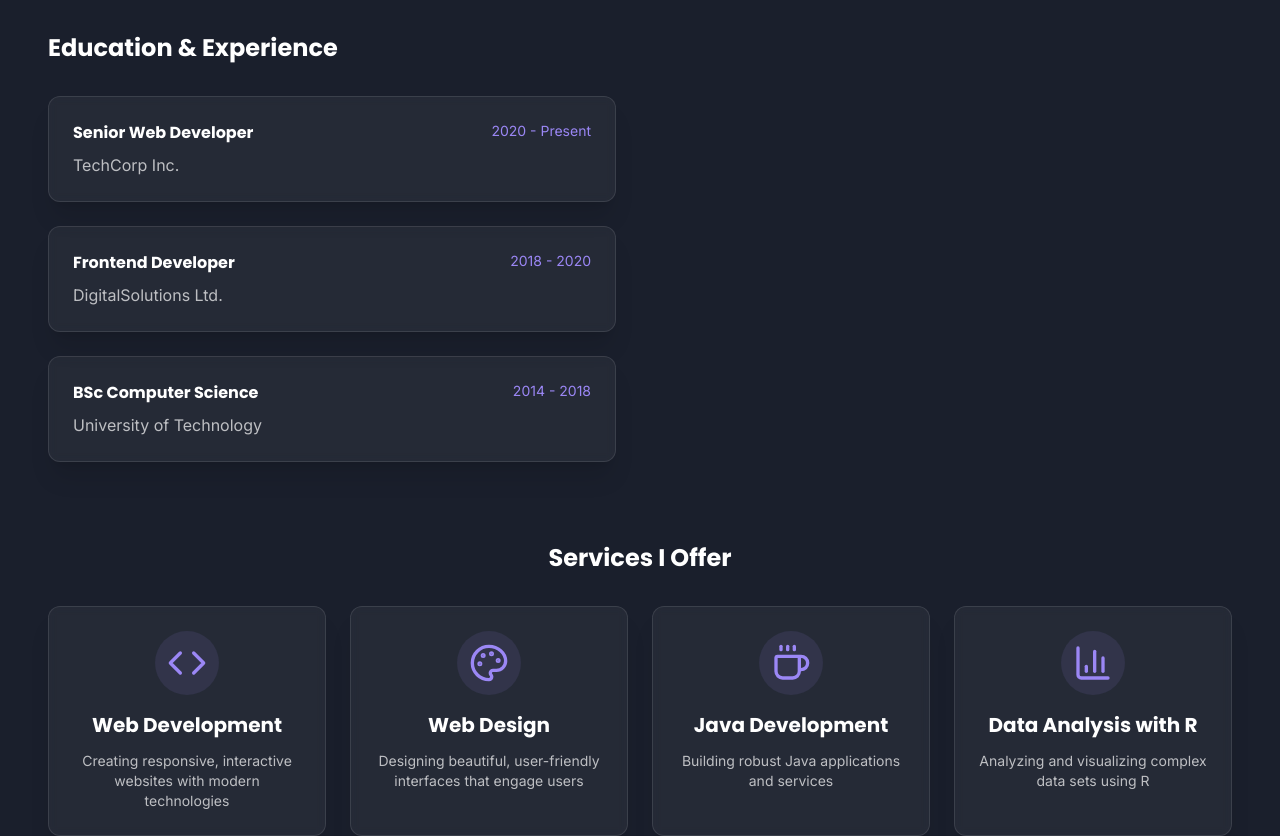
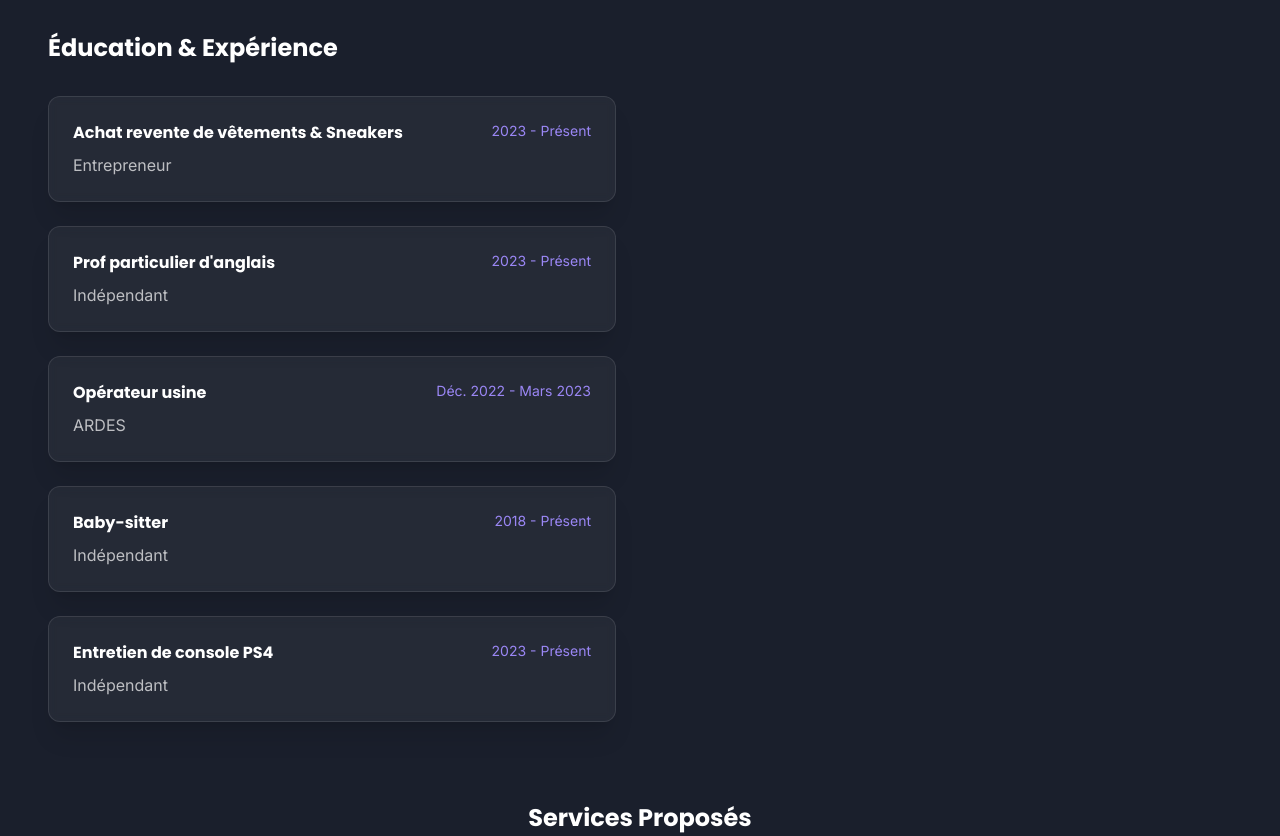
Before and after one commit to tueurll/style-folio-web-craft, a React (Vite) app: page / in a window 1280 px wide. Shown: the part 1820-2656 px from the top of the page. Built offline with nearby package versions, Linux system fonts and the light colour scheme.

Commit message:
Update education and experience
Replaced the existing education and experience section with the user's provided information in French.

```diff
--- a/src/components/Skills.tsx
+++ b/src/components/Skills.tsx
@@ -1,27 +1,27 @@
 
-import React, { useEffect, useRef, useState } from "react";
-import { Code, Palette, FileCode, BarChart3, Coffee } from "lucide-react";
+import React from "react";
+import { Code, Palette, Coffee, BarChart3 } from "lucide-react";
 
 const services = [
   {
     icon: <Code className="w-10 h-10 text-purple" />,
-    title: "Web Development",
-    description: "Creating responsive, interactive websites with modern technologies"
+    title: "Développement Web",
+    description: "Création de sites web responsifs et interactifs avec des technologies modernes"
   },
   {
     icon: <Palette className="w-10 h-10 text-purple" />,
-    title: "Web Design",
-    description: "Designing beautiful, user-friendly interfaces that engage users"
+    title: "Design Web",
+    description: "Conception d'interfaces belles et conviviales qui engagent les utilisateurs"
   },
   {
     icon: <Coffee className="w-10 h-10 text-purple" />,
-    title: "Java Development",
-    description: "Building robust Java applications and services"
+    title: "Développement Java",
+    description: "Construction d'applications et de services Java robustes"
   },
   {
     icon: <BarChart3 className="w-10 h-10 text-purple" />,
-    title: "Data Analysis with R",
-    description: "Analyzing and visualizing complex data sets using R"
+    title: "Analyse de données avec R",
+    description: "Analyse et visualisation d'ensembles de données complexes avec R"
   }
 ];
 
@@ -32,45 +32,61 @@ const Skills = () => {
 
       <div className="container mx-auto px-6 md:px-12">
         <div className="text-center mb-16">
-          <h2 className="section-title">My Skills & Services</h2>
+          <h2 className="section-title">Mes Compétences & Services</h2>
           <p className="text-white/70 max-w-2xl mx-auto">
-            I offer a range of services to help you achieve your digital goals. Here's what I can do for you.
+            Je propose une gamme de services pour vous aider à atteindre vos objectifs numériques. Voici ce que je peux faire pour vous.
           </p>
         </div>
 
         <div className="grid grid-cols-1 md:grid-cols-2 gap-12 mb-20">
           <div>
-            <h3 className="text-2xl font-bold mb-8">Education & Experience</h3>
+            <h3 className="text-2xl font-bold mb-8">Éducation & Expérience</h3>
             <div className="space-y-6">
               <div className="glass-card p-6">
                 <div className="flex justify-between mb-2">
-                  <h4 className="font-bold">Senior Web Developer</h4>
-                  <span className="text-purple text-sm">2020 - Present</span>
+                  <h4 className="font-bold">Achat revente de vêtements & Sneakers</h4>
+                  <span className="text-purple text-sm">2023 - Présent</span>
                 </div>
-                <p className="text-white/70">TechCorp Inc.</p>
+                <p className="text-white/70">Entrepreneur</p>
               </div>
 
               <div className="glass-card p-6">
                 <div className="flex justify-between mb-2">
-                  <h4 className="font-bold">Frontend Developer</h4>
-                  <span className="text-purple text-sm">2018 - 2020</span>
+                  <h4 className="font-bold">Prof particulier d'anglais</h4>
+                  <span className="text-purple text-sm">2023 - Présent</span>
                 </div>
-                <p className="text-white/70">DigitalSolutions Ltd.</p>
+                <p className="text-white/70">Indépendant</p>
               </div>
 
               <div className="glass-card p-6">
                 <div className="flex justify-between mb-2">
-                  <h4 className="font-bold">BSc Computer Science</h4>
-                  <span className="text-purple text-sm">2014 - 2018</span>
+                  <h4 className="font-bold">Opérateur usine</h4>
+                  <span className="text-purple text-sm">Déc. 2022 - Mars 2023</span>
                 </div>
-                <p className="text-white/70">University of Technology</p>
+                <p className="text-white/70">ARDES</p>
+              </div>
+
+              <div className="glass-card p-6">
+                <div className="flex justify-between mb-2">
+                  <h4 className="font-bold">Baby-sitter</h4>
+                  <span className="text-purple text-sm">2018 - Présent</span>
+                </div>
+                <p className="text-white/70">Indépendant</p>
+              </div>
+
+              <div className="glass-card p-6">
+                <div className="flex justify-between mb-2">
+                  <h4 className="font-bold">Entretien de console PS4</h4>
+                  <span className="text-purple text-sm">2023 - Présent</span>
+                </div>
+                <p className="text-white/70">Indépendant</p>
               </div>
             </div>
           </div>
         </div>
 
         <div>
-          <h3 className="text-2xl font-bold mb-8 text-center">Services I Offer</h3>
+          <h3 className="text-2xl font-bold mb-8 text-center">Services Proposés</h3>
           <div className="grid grid-cols-1 sm:grid-cols-2 lg:grid-cols-4 gap-6">
             {services.map((service, index) => (
               <div key={index} className="glass-card p-6 text-center transition-transform hover:scale-105 duration-300">
```
